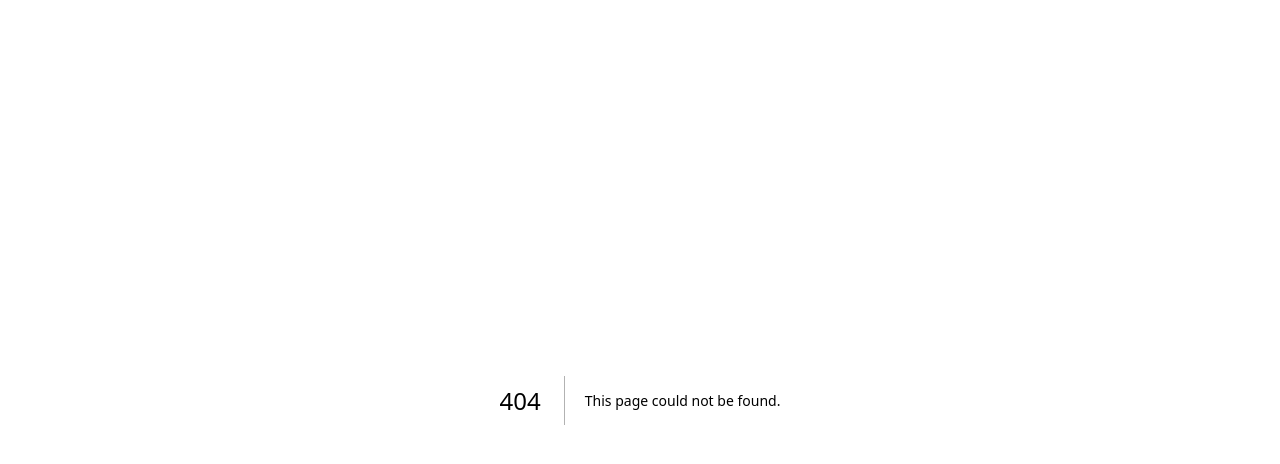
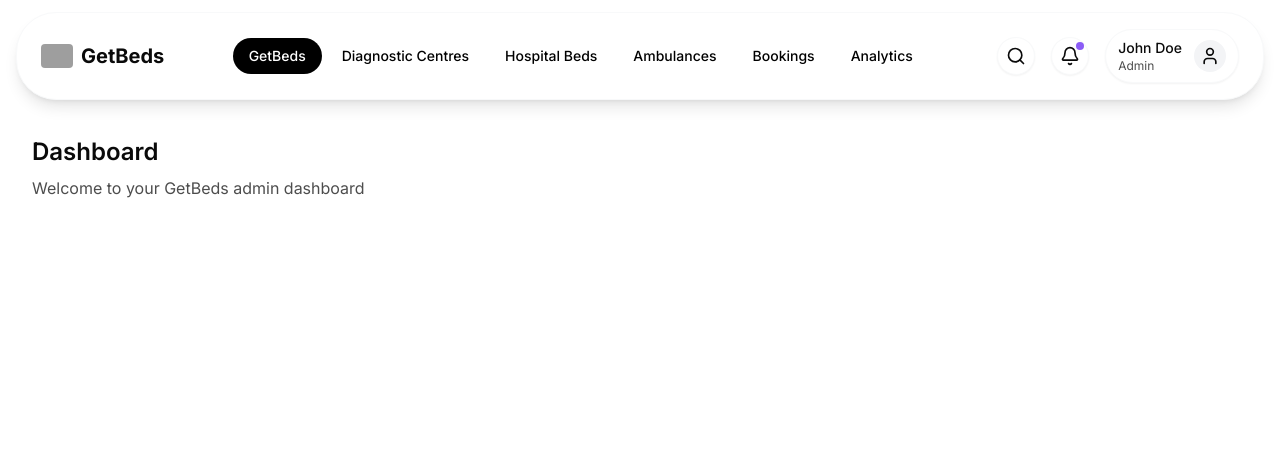
Before and after one commit to Sunil-jangid/getbeds-admin, a Next.js app: page /dashboard in a window 1280 px wide. Before the commit this address had no page. Shown: the top 464 px of the page. Built offline with nearby package versions, Linux system fonts and the light colour scheme; grey boxes are pictures that could not be loaded.

Commit message:
added navbar

```diff
--- /dev/null
+++ b/src/app/dashboard/layout.tsx
@@ -0,0 +1,16 @@
+import { DashboardNavbar } from "@/components/dashboard/navbar"
+
+export default function DashboardLayout({
+  children,
+}: {
+  children: React.ReactNode
+}) {
+  return (
+    <div className="min-h-screen flex flex-col bg-background">
+      <DashboardNavbar />
+      <main className="flex-1">
+        {children}
+      </main>
+    </div>
+  )
+}
--- /dev/null
+++ b/src/app/dashboard/page.tsx
@@ -0,0 +1,10 @@
+export default function DashboardPage() {
+  return (
+    <div className="container py-6">
+      <h1 className="text-2xl font-semibold">Dashboard</h1>
+      <p className="text-muted-foreground mt-2">
+        Welcome to your GetBeds admin dashboard
+      </p>
+    </div>
+  )
+}
--- /dev/null
+++ b/src/components/dashboard/navbar.tsx
@@ -0,0 +1,86 @@
+'use client'
+
+import Link from 'next/link'
+import { cn } from '@/lib/utils'
+import { usePathname } from 'next/navigation'
+import { Bell, Search, User } from 'lucide-react'
+import { Button } from '@/components/ui/button'
+import Image from 'next/image'
+
+const navItems = [
+  { name: 'GetBeds', href: '/dashboard' },
+  { name: 'Diagnostic Centres', href: '/dashboard/diagnostic' },
+  { name: 'Hospital Beds', href: '/hospitals' },
+  { name: 'Ambulances', href: '/ambulances' },
+  { name: 'Bookings', href: '/bookings' },
+  { name: 'Analytics', href: '/analytics' }
+]
+
+export function DashboardNavbar() {
+  const pathname = usePathname()
+
+  return (
+    <nav className="sticky top-0 z-50 px-4 py-3 bg-background">
+      <div className="max-w-7xl mx-auto">
+        <div className="bg-white rounded-[40px] shadow-lg border border-[#F8F9FA] px-6 py-4 flex items-center justify-between">
+          {/* Logo Section */}
+          <div className="flex-shrink-0">
+            <Link href="/dashboard" className="flex items-center gap-2">
+              <Image
+                src="/logo.png"
+                alt="GetBeds"
+                width={32}
+                height={32}
+                className="rounded"
+              />
+              <span className="font-bold text-xl">GetBeds</span>
+            </Link>
+          </div>
+
+          {/* Navigation Links */}
+          <div className="flex items-center gap-1 bg-background/50 backdrop-blur-sm px-2 rounded-full">
+            {navItems.map((item) => (
+              <Link
+                key={item.href}
+                href={item.href}
+                className={cn(
+                  'px-4 py-2 rounded-full text-sm font-medium transition-colors',
+                  pathname === item.href
+                    ? 'bg-black text-white'
+                    : 'text-black hover:bg-gray-100'
+                )}
+              >
+                {item.name}
+              </Link>
+            ))}
+          </div>
+
+          {/* Right Side Actions */}
+          <div className="flex items-center gap-4">
+            {/* Search */}
+            <div className="bg-white p-2 rounded-full shadow-sm border border-[#F8F9FA]">
+              <Search className="h-5 w-5" />
+            </div>
+
+            {/* Notifications */}
+            <div className="bg-white p-2 rounded-full shadow-sm border border-[#F8F9FA] relative">
+              <Bell className="h-5 w-5" />
+              <span className="absolute top-1 right-1 w-2 h-2 bg-primary rounded-full" />
+            </div>
+
+            {/* Profile */}
+            <div className="bg-white px-3 py-2 rounded-full shadow-sm border border-[#F8F9FA] flex items-center gap-3">
+              <div className="flex flex-col">
+                <span className="text-sm font-medium">John Doe</span>
+                <span className="text-xs text-muted-foreground">Admin</span>
+              </div>
+              <div className="w-8 h-8 rounded-full bg-gray-100 flex items-center justify-center">
+                <User className="h-5 w-5" />
+              </div>
+            </div>
+          </div>
+        </div>
+      </div>
+    </nav>
+  )
+}
```
